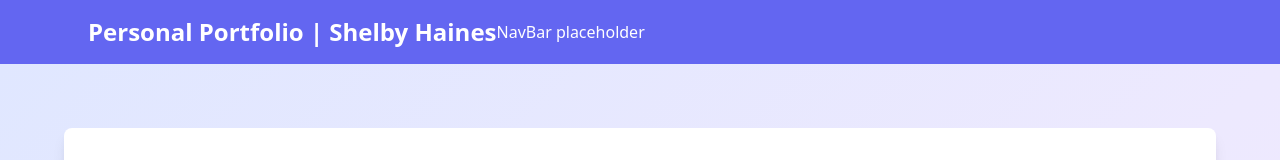
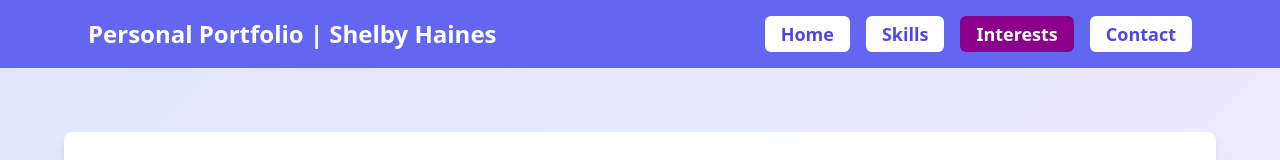
Before and after one commit to shelbyhaines/shelbyhaines.github.io, a React (Vite) app: page /#/interests in a window 1280 px wide. Shown: the top 160 px of the page. Built offline with nearby package versions, Linux system fonts and the light colour scheme.

Commit message:
feat:[#6] Implement NavBar component
Implemented the navigation bar component in NavBar.jsx by linking the home, skills, interests, and contact pages. Styled the links as buttons, and used different colours depending on the page the user is currently on (as well as adding hover effects).

```diff
--- a/src/components/NavBar.jsx
+++ b/src/components/NavBar.jsx
@@ -1,7 +1,28 @@
+import { NavLink } from "react-router-dom";
+
+function linkClasses({ isActive }) {
+  if (isActive) {
+    return "text-lg font-semibold px-4 py-1 rounded-md transition-colors duration-200 bg-[#8B008B] text-white";
+  } else {
+    return "text-lg font-semibold px-4 py-1 rounded-md transition-colors duration-200 bg-white text-[#4f46e5] hover:bg-[#f0dbff]";
+  }
+}
+
 function NavBar() {
-  return (
-    <nav>
-      <p>NavBar placeholder</p>
+    return (
+    <nav className="ml-auto flex gap-4">
+        <NavLink to="/" className={linkClasses}>
+            Home
+        </NavLink>
+        <NavLink to="/skills" className={linkClasses}>
+            Skills
+        </NavLink>
+        <NavLink to="/interests" className={linkClasses}>
+            Interests
+        </NavLink>
+        <NavLink to="/contact" className={linkClasses}>
+            Contact
+        </NavLink>
     </nav>
   );
 }
```
